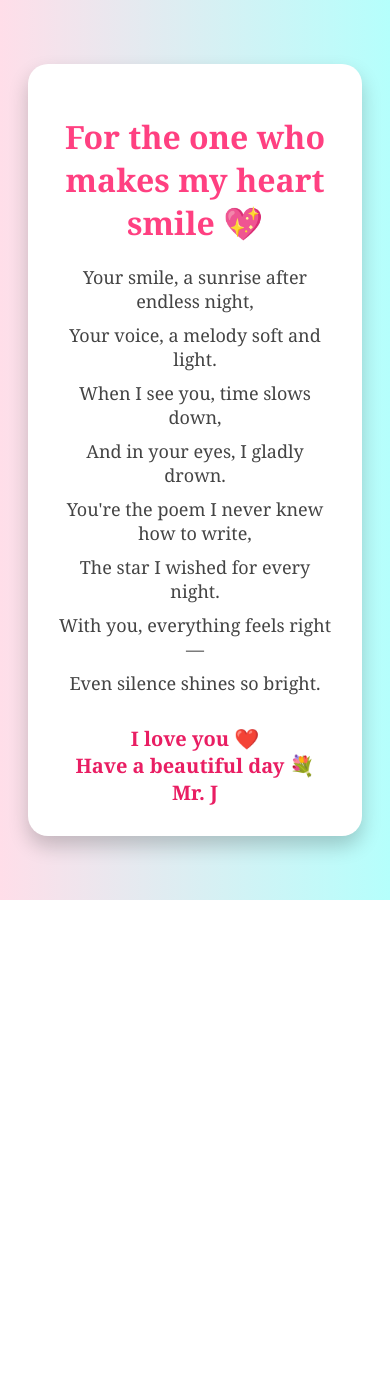
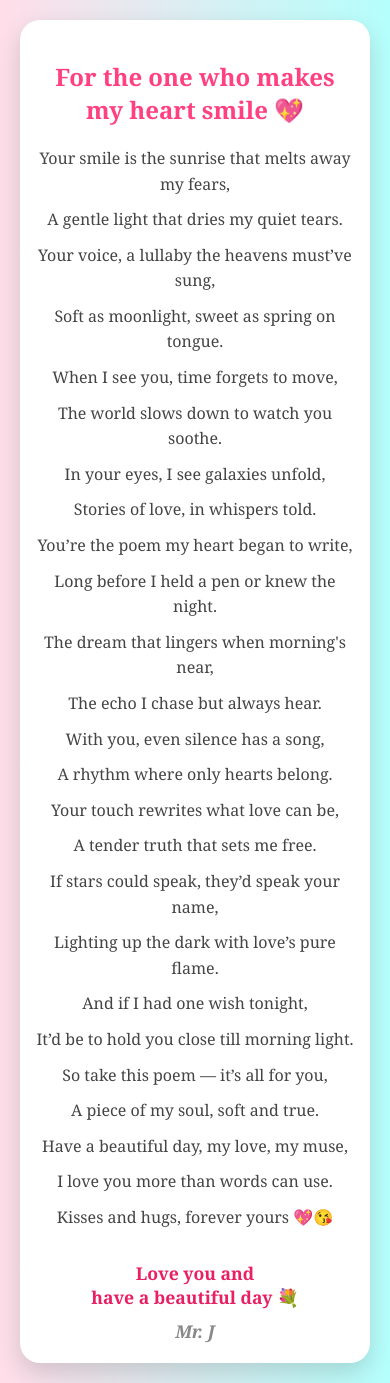
Before and after one commit to jehh-ry/DYLM, a plain HTML site: page poem.html in a window 390 px wide. Before the commit the page ends 900 px from the top, so only its background shows below. Drawn offline with Linux system fonts and the light colour scheme.

Commit message:
Add files via upload

```diff
--- a/poem.html
+++ b/poem.html
@@ -2,59 +2,49 @@
 <html lang="en">
 <head>
   <meta charset="UTF-8">
-  <title>Just For You 💖</title>
-  <style>
-    body {
-      font-family: 'Georgia', serif;
-      background: linear-gradient(to right, #ffdee9, #b5fffc);
-      display: flex;
-      justify-content: center;
-      align-items: center;
-      text-align: center;
-      height: 100vh;
-      padding: 20px;
-      color: #444;
-    }
-    .poem-box {
-      background: white;
-      padding: 30px;
-      border-radius: 20px;
-      box-shadow: 0 10px 20px rgba(0,0,0,0.2);
-      max-width: 600px;
-    }
-    h1 {
-      color: #ff4081;
-    }
-    p {
-      margin: 10px 0;
-      font-size: 18px;
-    }
-    .ending {
-      margin-top: 30px;
-      font-weight: bold;
-      font-size: 20px;
-      color: #e91e63;
-    }
-  </style>
+  <title>Just For You</title>
+  <link rel="stylesheet" href="style.css">
 </head>
 <body>
   <div class="poem-box">
-    <h1>For the one who makes my heart smile 💖</h1>
-    <p>Your smile, a sunrise after endless night,</p>
-    <p>Your voice, a melody soft and light.</p>
-    <p>When I see you, time slows down,</p>
-    <p>And in your eyes, I gladly drown.</p>
-    <p>You're the poem I never knew how to write,</p>
-    <p>The star I wished for every night.</p>
-    <p>With you, everything feels right —</p>
-    <p>Even silence shines so bright.</p>
+    <h2>For the one who makes my heart smile 💖</h2>
+
+    <p>Your smile is the sunrise that melts away my fears,</p>
+    <p>A gentle light that dries my quiet tears.</p>
+    <p>Your voice, a lullaby the heavens must’ve sung,</p>
+    <p>Soft as moonlight, sweet as spring on tongue.</p>
+
+    <p>When I see you, time forgets to move,</p>
+    <p>The world slows down to watch you soothe.</p>
+    <p>In your eyes, I see galaxies unfold,</p>
+    <p>Stories of love, in whispers told.</p>
+
+    <p>You’re the poem my heart began to write,</p>
+    <p>Long before I held a pen or knew the night.</p>
+    <p>The dream that lingers when morning's near,</p>
+    <p>The echo I chase but always hear.</p>
+
+    <p>With you, even silence has a song,</p>
+    <p>A rhythm where only hearts belong.</p>
+    <p>Your touch rewrites what love can be,</p>
+    <p>A tender truth that sets me free.</p>
+
+    <p>If stars could speak, they’d speak your name,</p>
+    <p>Lighting up the dark with love’s pure flame.</p>
+    <p>And if I had one wish tonight,</p>
+    <p>It’d be to hold you close till morning light.</p>
+
+    <p>So take this poem — it’s all for you,</p>
+    <p>A piece of my soul, soft and true.</p>
+    <p>Have a beautiful day, my love, my muse,</p>
+    <p>I love you more than words can use.</p>
+    <p>Kisses and hugs, forever yours 💖😘</p>
 
     <div class="ending">
-      I love you ❤️ <br/>
-      Have a beautiful day 💐<br/>
-    Mr. J
+      Love you and <br>
+      have a beautiful day 💐<br>
+      <span class="signature">Mr. J</span>
     </div>
-
   </div>
 </body>
 </html>
--- a/style.css
+++ b/style.css
@@ -1,45 +1,139 @@
 body {
-  background: linear-gradient(to bottom right, #ffe6e6, #ffccd5);
+  margin: 0;
+  padding: 0;
   font-family: 'Georgia', serif;
+  background: linear-gradient(to right, #ffdee9, #b5fffc);
   display: flex;
   justify-content: center;
   align-items: center;
-  height: 100vh;
-  margin: 0;
+  text-align: center;
+  min-height: 100vh;
+  color: #444;
 }
 
+.poem-box {
+  background: white;
+  padding: 30px 20px;
+  border-radius: 20px;
+  box-shadow: 0 10px 25px rgba(0, 0, 0, 0.15);
+  max-width: 700px;
+  width: 90%;
+  margin: 20px;
+  box-sizing: border-box;
+}
+
+h2 {
+  color: #ff4081;
+  margin-bottom: 20px;
+  font-size: 1.8em;
+}
+
+p {
+  margin: 10px 0;
+  font-size: 1.1em;
+  line-height: 1.6;
+}
+
+.ending {
+  margin-top: 30px;
+  font-weight: bold;
+  font-size: 1.3em;
+  color: #e91e63;
+}
+
+.signature {
+  display: block;
+  margin-top: 10px;
+  font-size: 1em;
+  color: #888;
+  font-style: italic;
+}
+
+/* Responsive tweaks */
+@media screen and (max-width: 600px) {
+  .poem-box {
+    padding: 20px 15px;
+  }
+
+  h2 {
+    font-size: 1.5em;
+  }
+
+  p {
+    font-size: 1em;
+  }
+
+  .ending {
+    font-size: 1.1em;
+  }
+}
+
+/* -------- Styles pour index.html -------- */
 .container {
+  background: white;
+  padding: 40px 30px;
+  border-radius: 20px;
+  box-shadow: 0 10px 20px rgba(0,0,0,0.15);
   text-align: center;
-  background: white;
-  padding: 40px;
-  border-radius: 20px;
-  box-shadow: 0 0 20px rgba(255, 105, 135, 0.3);
-  max-width: 400px;
+  max-width: 500px;
+  width: 90%;
+  box-sizing: border-box;
 }
 
 h1 {
-  color: #d6336c;
-  margin-bottom: 20px;
+  color: #ff4081;
+  margin-bottom: 30px;
+  font-family: 'Georgia', serif;
+  font-size: 1.8em;
 }
 
-.buttons button {
-  background-color: #ff6f91;
-  border: none;
-  color: white;
-  padding: 12px 20px;
-  margin: 10px;
-  font-size: 16px;
-  border-radius: 10px;
-  cursor: pointer;
-  transition: background-color 0.3s;
+.buttons {
+  display: flex;
+  justify-content: space-around;
+  flex-wrap: wrap;
+  gap: 15px;
 }
 
-.buttons button:hover {
-  background-color: #ff3366;
+button {
+  background: #ff4081;
+  color: white;
+  border: none;
+  padding: 12px 25px;
+  border-radius: 30px;
+  font-size: 1em;
+  font-family: 'Georgia', serif;
+  cursor: pointer;
+  transition: transform 0.2s, background 0.3s;
+}
+
+button:hover {
+  background: #e91e63;
+  transform: scale(1.05);
 }
 
 .message {
   margin-top: 30px;
-  font-size: 20px;
-  color: #c9184a;
+  font-size: 1.2em;
+  color: #444;
+  min-height: 40px;
 }
+
+/* Responsive pour la page d'accueil aussi */
+@media screen and (max-width: 600px) {
+  .buttons {
+    flex-direction: column;
+    gap: 10px;
+  }
+
+  button {
+    width: 100%;
+  }
+
+  h1 {
+    font-size: 1.5em;
+  }
+
+  .message {
+    font-size: 1em;
+  }
+}
```
